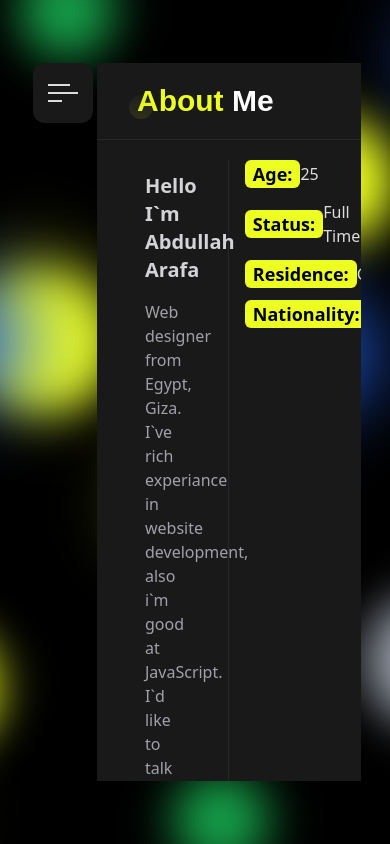
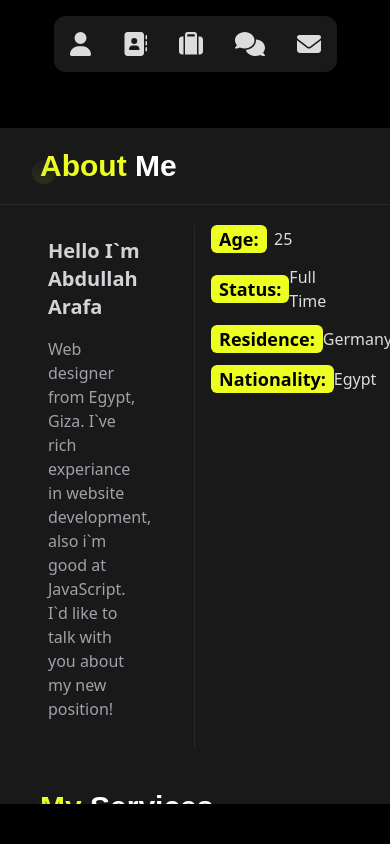
Before and after one commit to Abdullahciti/Portfolio, a React (Create React App) app: page / in a window 390 px wide. Built offline with nearby package versions, Linux system fonts and the light colour scheme.

Commit message:
navbar updated for mobile => sm Screens

```diff
--- a/src/App.js
+++ b/src/App.js
@@ -10,11 +10,11 @@ import "./index.css"
 
 function App() {
   return (
-    <div className="w-full overflow-x-hidden relative text-textColor bg-black overflow-hidden h-screen">
-      <div className="h-full flex z-20 max-w-screen-2xl flex-row justify-center items-center lg:mx-auto">
+    <div className="w-full relative text-textColor bg-black overflow-hidden h-screen">
+      <div className="h-full md:flex z-20 md:max-w-screen-2xl flex-row justify-center md:items-center md:lg:mx-auto">
         <Home />
       </div>
-      <div className="w-full h-full absolute top-0 left-0 z-10">
+      <div className="w-full h-full absolute top-0 left-0 z-10 hidden md:block">
         <RoundOne />
         <RoundTwo />
         <RoundThree />
--- a/src/Home.js
+++ b/src/Home.js
@@ -9,6 +9,7 @@ import Messages from "./components/home/rightside/Messages";
 import Contact from "./components/home/rightside/Contact";
 import Call from "./components/home/rightside/Call";
 import { useState } from "react";
+import Handynavbar from "./components/home/Mobile/Handynavbar";
 
 const Home = () => {
   const [show, setShow] = useState(false);
@@ -19,8 +20,9 @@ const Home = () => {
   const [contact, setContact] = useState(false);
   const [call, setCall] = useState(false);
   return (
-    <div className="relative z-50 w-[85%] h-[85%] bg-transparent flex items-start justify-between">
-      <div className="lg:w-16 h-[85vh] overflow-y-scroll overflow-x-hidden lg:h-96 w-20 relative z-[120202151156]">
+    <div className="relative z-50 w-full h-full md:w-[85%] md:h-[85%] bg-transparent flex flex-col md:flex-row md:items-start md:justify-between">
+      {/* Navbar from md Screens */}
+      <div className="lg:w-16 lg:h-96 w-20 h-[85vh] hidden md:block">
         <Navbar
         // Toggle Navbar
           show={show}
@@ -87,13 +89,63 @@ const Home = () => {
           }}
         />
       </div>
-      <div className="bg-transparent flex flex-row items-center rounded-xl w-[94%] lg:h-[75vh] h-[85vh]">
+      {/* Navbar for sm Screens */}
+      <div className="md:hidden block w-full h-auto">
+        <Handynavbar  // Switch between navbar Components
+          about={about}
+          toggleAbout={() => {
+            setAbout(true);
+            setResume(false);
+            setProjects(false);
+            setMessage(false);
+            setContact(false);
+            setCall(false);
+          }}
+          resume={resume}
+          toggleResume={() => {
+            setAbout(false);
+            setResume(true);
+            setProjects(false);
+            setMessage(false);
+            setContact(false);
+            setCall(false);
+          }}
+          projects={projects}
+          toggleProjects={() => {
+            setAbout(false);
+            setResume(false);
+            setProjects(true);
+            setMessage(false);
+            setContact(false);
+            setCall(false);
+          }}
+          message={message}
+          toggleMessage={() => {
+            setAbout(false);
+            setResume(false);
+            setProjects(false);
+            setMessage(true);
+            setContact(false);
+            setCall(false);
+          }}
+          contact={contact}
+          toggleContact={() => {
+            setAbout(false);
+            setResume(false);
+            setProjects(false);
+            setMessage(false);
+            setContact(true);
+            setCall(false);
+          }}
+        />
+      </div>
+      <div className="bg-transparent flex flex-row items-center md:rounded-xl md:w-[94%] lg:h-[75vh] md:h-[85vh] w-full h-full">
         {/* Start Left Side */}
         <div className="h-full bg-bodyColor rounded-xl w-5/12 hidden lg:block">
           <LeftSide />
         </div>
         {/* Start Right Side */}
-        <div className="w-full lg:w-8/12 lg:h-[95%] h-full bg-bodyColor ">
+        <div className="w-full lg:w-8/12 lg:h-[95%] md:h-full h-[80vh] bg-bodyColor md:overflow-hidden md:rounded-3xl">
           <div className="w-full h-full overflow-y-scroll scrollbar-thin scrollbar-track-transparent scrollbar-thumb-[#646464]">
             {/* Start About Me */}
             {about && <AboutMe />}
--- a/src/components/home/LeftSide.js
+++ b/src/components/home/LeftSide.js
@@ -5,9 +5,9 @@ import MyText from "./leftside/Typewriter";
 
 const LeftSide = () => {
   return (
-    <div className="flex flex-col relative z-20 bg-bodyColor shadow-2xl rounded-2xl group">
+    <div className="flex flex-col justify-between overflow-hidden h-full relative z-20 bg-bodyColor shadow-2xl rounded-2xl group">
       {/* Start Image-Box */}
-      <div className=" h-[450px] w-full overflow-hidden mb-8 rounded-b-xl">
+      <div className="h-[450px] w-full overflow-hidden mb-8 rounded-b-xl">
         <img
           loading="prioity"
           src={avatar}
--- /dev/null
+++ b/src/components/home/Mobile/Handynavbar.js
@@ -0,0 +1,48 @@
+import { FontAwesomeIcon } from "@fortawesome/react-fontawesome";
+import {
+  faAddressBook,
+  faComments,
+  faEnvelope,
+  // faPhone,
+  faSuitcase,
+  faUser,
+} from "@fortawesome/free-solid-svg-icons";
+
+const Handynavbar = (props) => {
+  return (
+    <ul className="bg-bodyColor rounded-xl flex w-fit mx-auto my-4">
+      <li
+        onClick={props.toggleAbout}
+        className="text-2xl text-textColor hover:text-designColor mx-4 py-3"
+      >
+        <FontAwesomeIcon icon={faUser} />{" "}
+      </li>
+      <li
+        onClick={props.toggleResume}
+        className="text-2xl text-textColor hover:text-designColor mx-4 py-3"
+      >
+        <FontAwesomeIcon icon={faAddressBook} />
+      </li>
+      <li
+        onClick={props.toggleProjects}
+        className="text-2xl text-textColor hover:text-designColor mx-4 py-3"
+      >
+        <FontAwesomeIcon icon={faSuitcase} />
+      </li>
+      <li
+        onClick={props.toggleMessage}
+        className="text-2xl text-textColor hover:text-designColor mx-4 py-3"
+      >
+        <FontAwesomeIcon icon={faComments} />
+      </li>
+      <li
+        className="text-2xl text-textColor hover:text-designColor mx-4 py-3"
+        onClick={props.toggleContact}
+      >
+        <FontAwesomeIcon icon={faEnvelope} />
+      </li>
+    </ul>
+  );
+};
+
+export default Handynavbar;
--- a/src/components/home/Navbar.js
+++ b/src/components/home/Navbar.js
@@ -34,7 +34,7 @@ const Navbar = (props) => {
         // {/* Start Other Navbar Icons */}
         <ul
           onMouseOver={props.trueShow}
-          className="bg-bodyColor rounded-xl flex flex-col justify-between w-[60px] h-[360px] py-2 m-1"
+          className="bg-bodyColor rounded-xl flex flex-col lg:justify-between w-[60px] lg:h-[360px] lg:py-2 lg:m-1"
         >
           <li
             onClick={props.toggleAbout}
```
